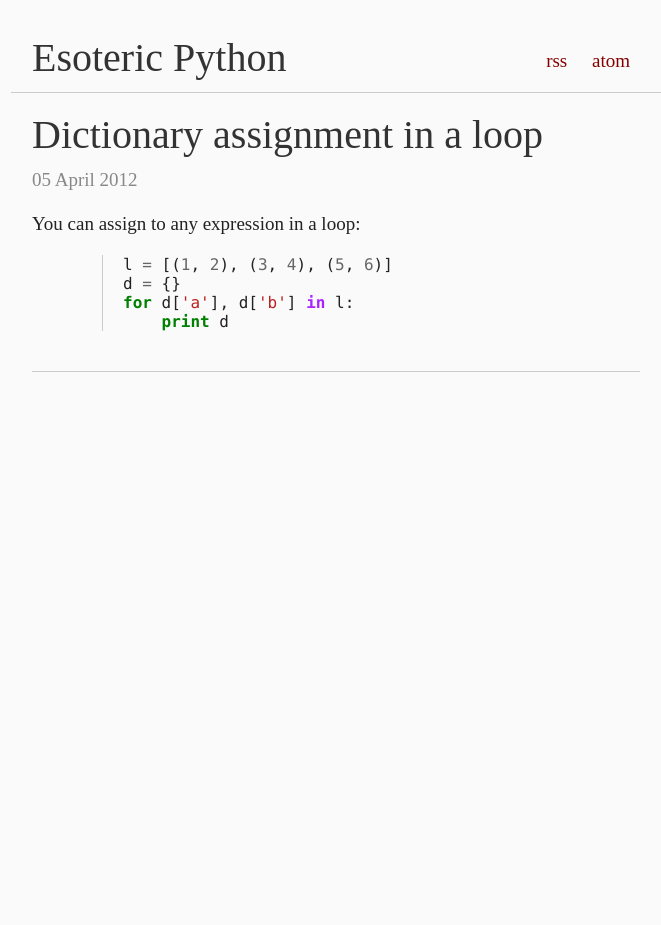
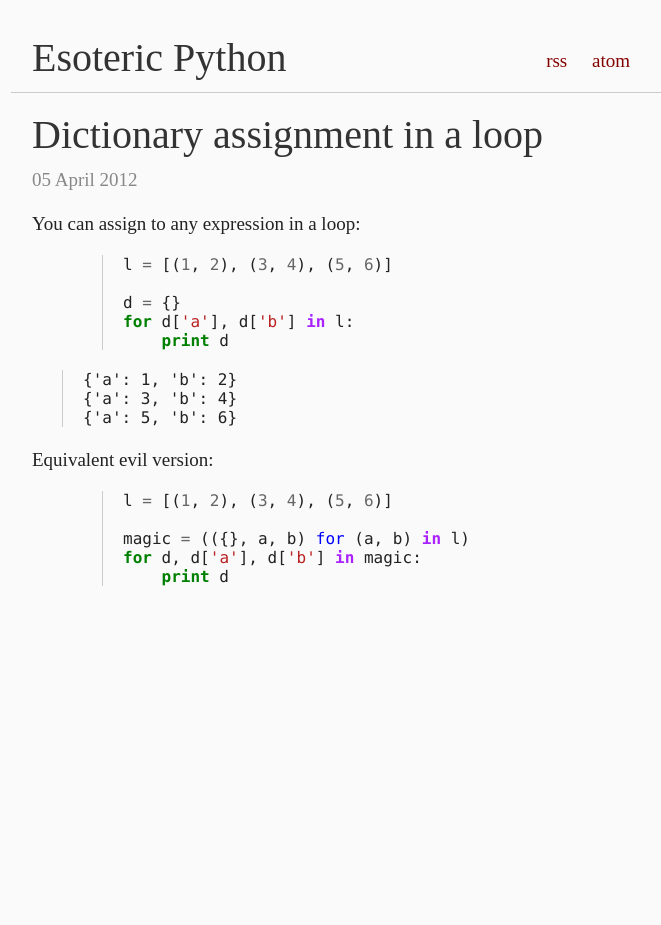
Before and after one commit to vchahun/esoteric-python, a Jekyll site: the page built from _posts/2012-04-05-dict-loops.md, in a window 1280 px wide. Shown: the whole page, without its empty margins (304-965 px from the left). Built offline with Jekyll 4.4.1, drawn with Linux system fonts in a browser that asks for light colours; Markdown is read by kramdown in place of the engine named in the settings.

Commit message:
More esoteric nightmare
- Expanded dictionary example
- Added boolean/int post

```diff
--- a/_layouts/default.html
+++ b/_layouts/default.html
@@ -19,8 +19,6 @@
         <section id="main" role="main">
             <div class="inner">
                 {{content}}
-                <footer>
-                </footer>
             </div>
         </section>
     </div>
--- a/_posts/2012-04-05-dict-loops.md
+++ b/_posts/2012-04-05-dict-loops.md
@@ -7,7 +7,22 @@ You can assign to any expression in a loop:
 
 {% highlight python %}
 l = [(1, 2), (3, 4), (5, 6)]
+
 d = {}
 for d['a'], d['b'] in l:
     print d
 {% endhighlight %}
+
+    {'a': 1, 'b': 2}
+    {'a': 3, 'b': 4}
+    {'a': 5, 'b': 6}
+
+Equivalent evil version:
+
+{% highlight python %}
+l = [(1, 2), (3, 4), (5, 6)]
+
+magic = (({}, a, b) for (a, b) in l)
+for d, d['a'], d['b'] in magic:
+    print d
+{% endhighlight %}
--- a/css/style.css
+++ b/css/style.css
@@ -119,7 +119,6 @@ aside#topbar ul li:last-child {
 
 article {
   padding-bottom: 20px;
-  border-bottom: 1px solid #ccc;
   margin: 40px 0 20px 0;
 }
 
```
Also changed, not shown: _posts/2012-03-29-booleans.md (added, +34 -0 lines).
